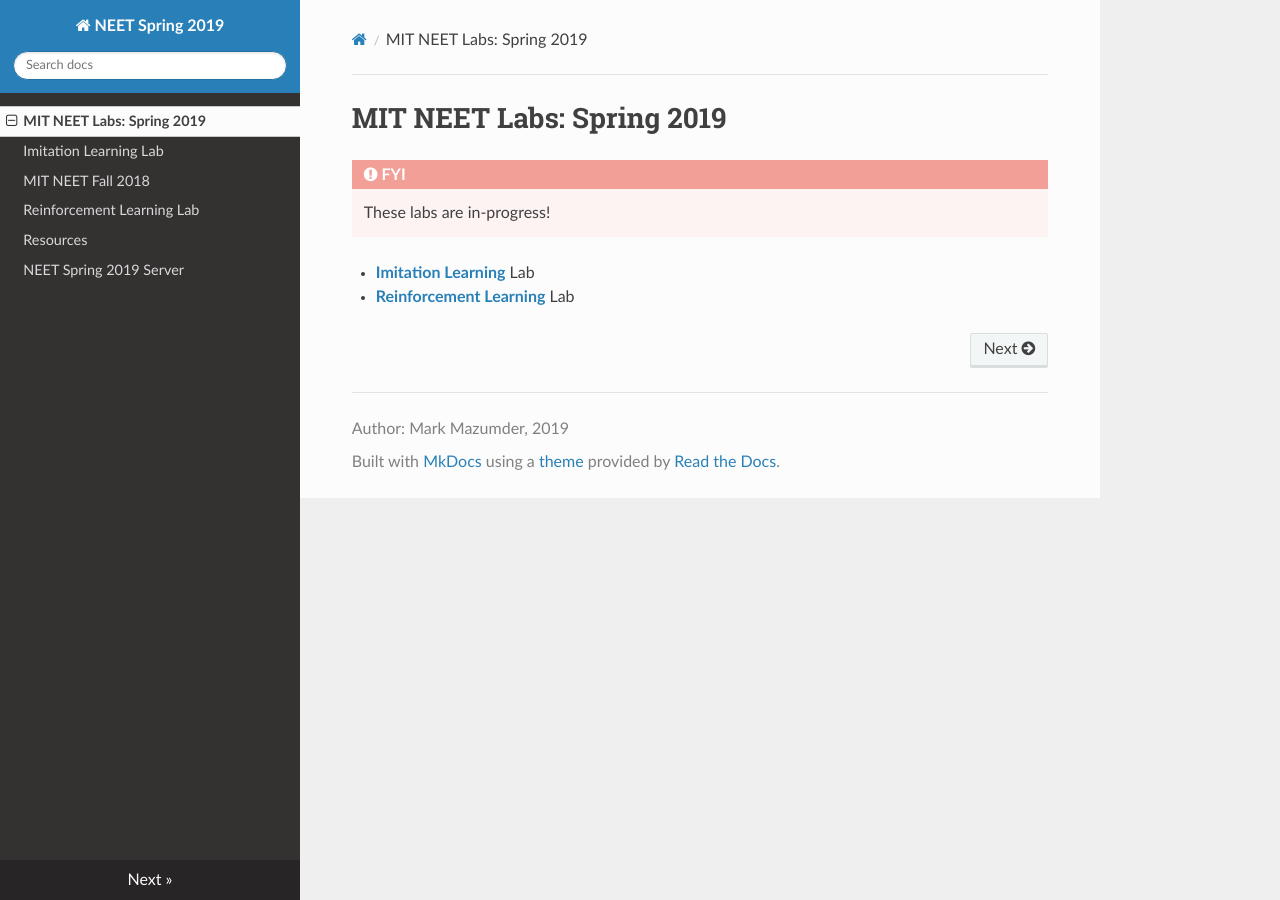
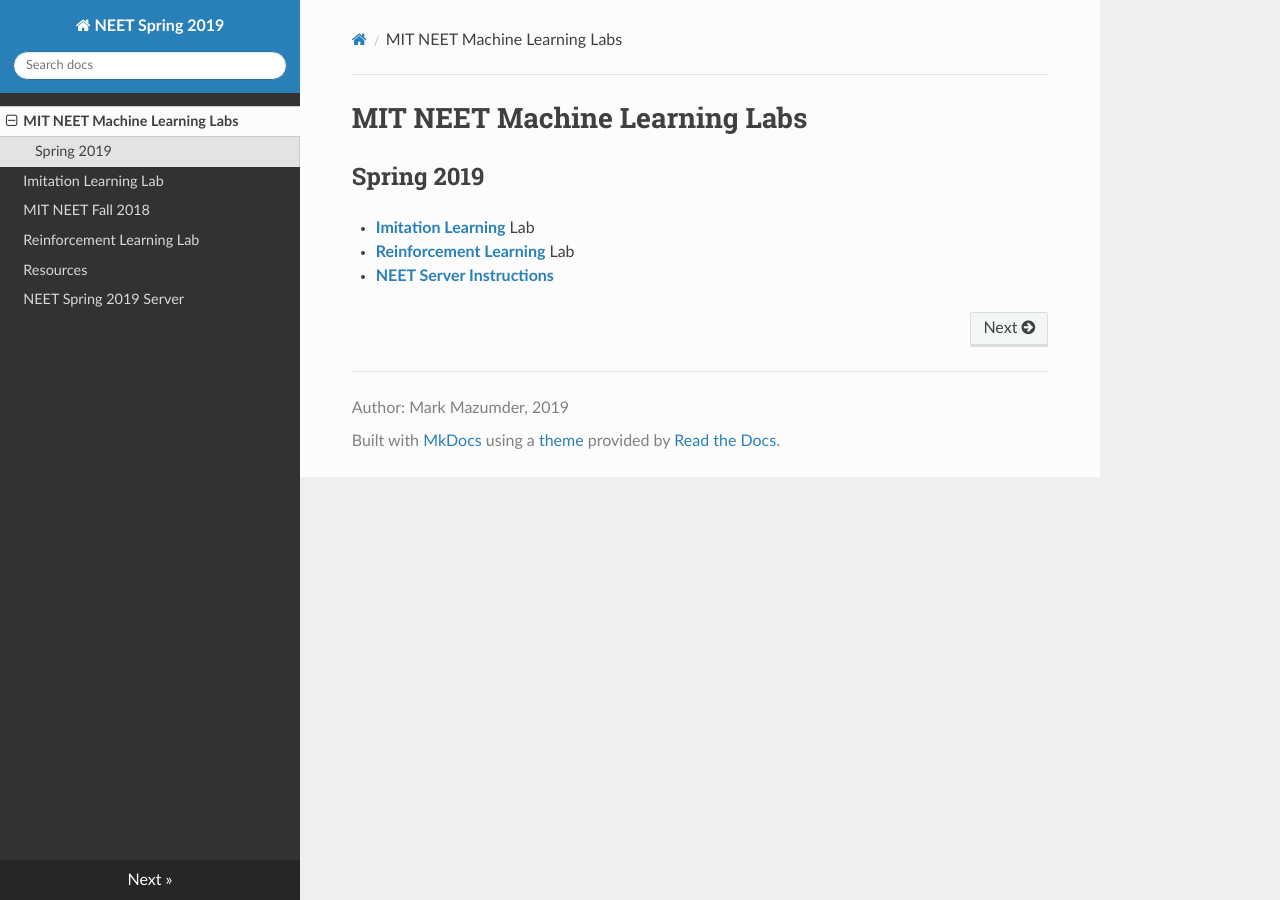
Before and after one commit to mmaz/neet, an MkDocs documentation site: the page built from docs/index.md, in a window 1280 px wide. Built offline with MkDocs 1.6.1, drawn with Linux system fonts in a browser that asks for light colours; nearby versions of some CDN libraries.

Commit message:
rl ideas

```diff
--- a/docs/index.md
+++ b/docs/index.md
@@ -1,7 +1,7 @@
-# MIT NEET Labs: Spring 2019
+# MIT NEET Machine Learning Labs
 
-!!! danger "FYI"
-    These labs are in-progress!
+## Spring 2019
 
 * [**Imitation Learning**](imitation_learning.md) Lab
 * [**Reinforcement Learning**](reinforcement_learning.md) Lab
+* [**NEET Server Instructions**](server.md)
```
Also changed, not shown: docs/reinforcement_learning.md (+31 -5 lines).
